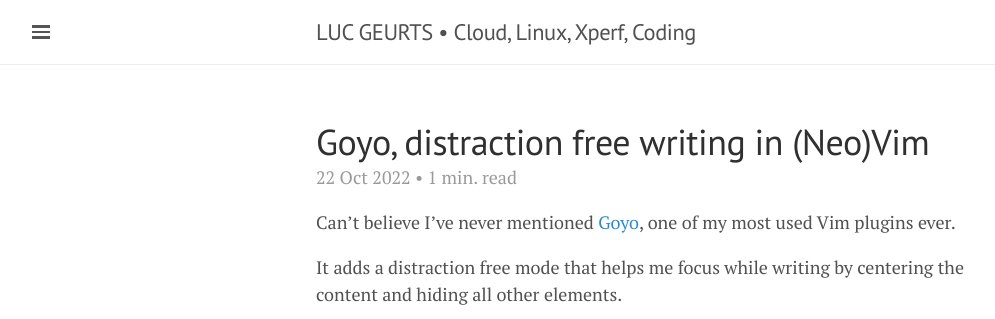
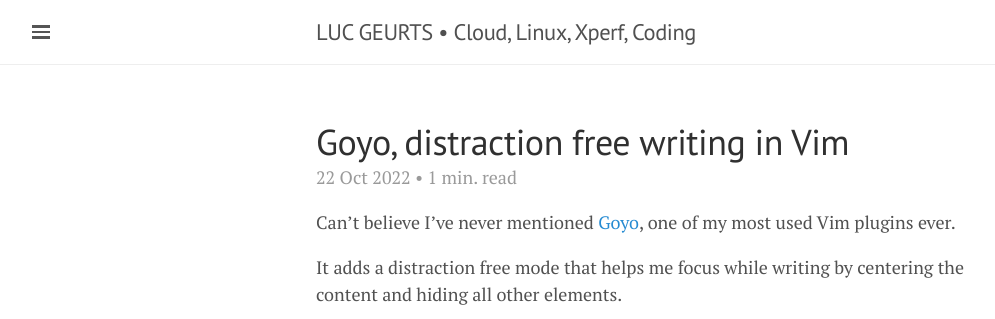
Before and after one commit to lgeurts/lgeurts.github.io, a Jekyll site: the page built from _posts/2022-10-22-distraction-free-writing-in-vim.md, in a window 1280 px wide. Shown: the top 319 px of the page, without its empty margins (0-995 px from the left). Built offline with Jekyll 4.4.1, drawn with Linux system fonts in a browser that asks for light colours; nearby versions of some CDN libraries; comment, search, counter and statistics services are not loaded.

Commit message:
Update 2022-10-22-distraction-free-writing-in-vim.md

```diff
--- a/_posts/2022-10-22-distraction-free-writing-in-vim.md
+++ b/_posts/2022-10-22-distraction-free-writing-in-vim.md
@@ -1,10 +1,10 @@
 ---
 layout: post
-title: Goyo, distraction free writing in (Neo)Vim
+title: Goyo, distraction free writing in Vim
 read_time: true
 comments: true
 category: Open Source
-tags: [ GitHub Projects ]
+tags: [ GitHub Projects. Linux Tutorials ]
 ---
 
 Can’t believe I’ve never mentioned [Goyo](https://github.com/junegunn/goyo.vim), one of my most used Vim plugins ever.
```
